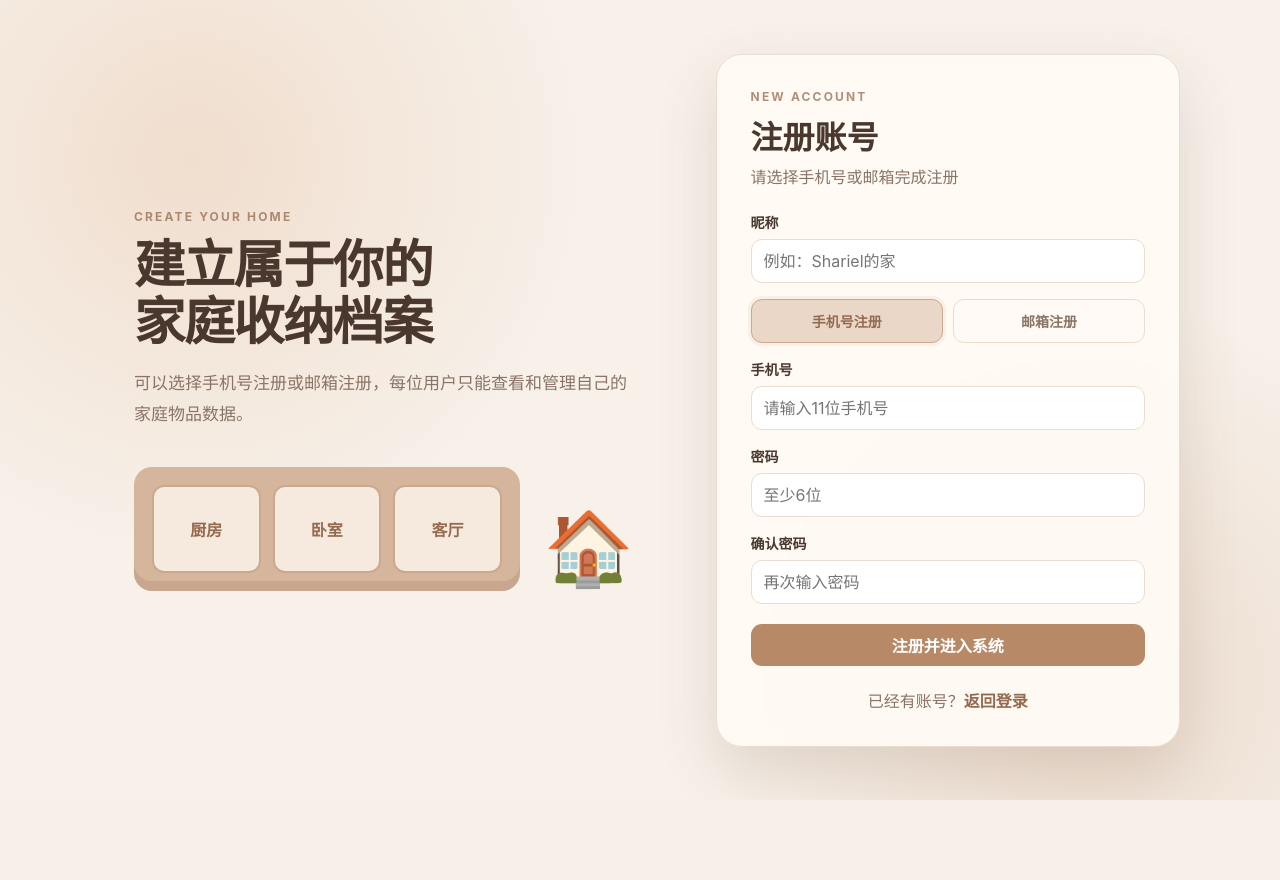
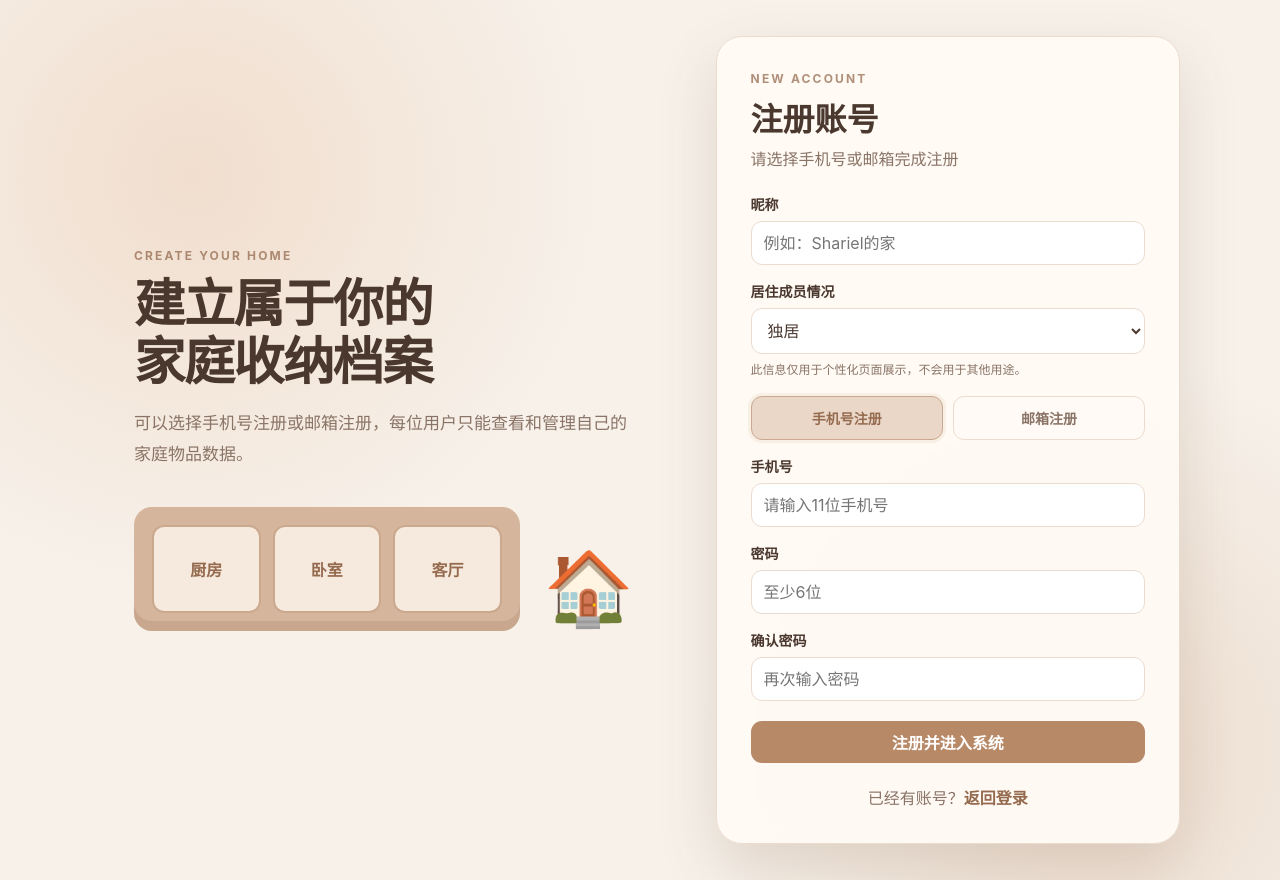
Before and after one commit to fanyifei217-cloud/Shariel_Final_Assignment, a Flask app: page /register in a window 1280 px wide. Before the commit the page ends 800 px from the top, so only its background shows below. Run offline with Flask 3, Linux system fonts and the light colour scheme.

Commit message:
Add files via upload

```diff
--- a/app.py
+++ b/app.py
@@ -62,6 +62,7 @@ def init_database() -> None:
                 display_name TEXT NOT NULL,
                 phone TEXT UNIQUE,
                 email TEXT UNIQUE,
+                household_type TEXT NOT NULL DEFAULT '独居',
                 password_hash TEXT NOT NULL,
                 created_at TEXT NOT NULL,
                 CHECK (phone IS NOT NULL OR email IS NOT NULL)
@@ -116,6 +117,12 @@ def init_database() -> None:
         shopping_columns = {row["name"] for row in conn.execute("PRAGMA table_info(shopping_items)")}
         if "user_id" not in shopping_columns:
             conn.execute("ALTER TABLE shopping_items ADD COLUMN user_id INTEGER")
+
+        user_columns = {row["name"] for row in conn.execute("PRAGMA table_info(users)")}
+        if "household_type" not in user_columns:
+            conn.execute(
+                "ALTER TABLE users ADD COLUMN household_type TEXT NOT NULL DEFAULT '独居'"
+            )
 
 
 def login_required(view):
@@ -284,14 +291,23 @@ def register():
         display_name = request.form.get("display_name", "").strip()
         register_type = request.form.get("register_type", "phone")
         account = request.form.get("account", "").strip().lower()
+        household_type = request.form.get("household_type", "独居").strip()
         password = request.form.get("password", "")
         confirm_password = request.form.get("confirm_password", "")
 
         phone = None
         email = None
 
-        if not all([display_name, account, password, confirm_password]):
+        allowed_household_types = {
+            "独居",
+            "情侣或已婚无子（两人）",
+            "已婚有子（三人及以上）",
+        }
+
+        if not all([display_name, account, household_type, password, confirm_password]):
             flash("请完整填写注册信息。", "error")
+        elif household_type not in allowed_household_types:
+            flash("请选择正确的居住成员情况。", "error")
         elif register_type == "phone" and not PHONE_PATTERN.match(account):
             flash("请输入正确的11位中国大陆手机号。", "error")
         elif register_type == "email" and not EMAIL_PATTERN.match(account):
@@ -311,13 +327,14 @@ def register():
                     cursor = conn.execute(
                         """
                         INSERT INTO users
-                        (display_name, phone, email, password_hash, created_at)
-                        VALUES (?, ?, ?, ?, ?)
+                        (display_name, phone, email, household_type, password_hash, created_at)
+                        VALUES (?, ?, ?, ?, ?, ?)
                         """,
                         (
                             display_name,
                             phone,
                             email,
+                            household_type,
                             generate_password_hash(password),
                             datetime.now().strftime("%Y-%m-%d %H:%M:%S"),
                         ),
@@ -325,6 +342,7 @@ def register():
                     user_id = cursor.lastrowid
                 session["user_id"] = user_id
                 session["display_name"] = display_name
+                session["household_type"] = household_type
                 flash("注册成功，欢迎使用家庭物品收纳管理系统。", "success")
                 return redirect(url_for("index"))
             except sqlite3.IntegrityError:
@@ -354,6 +372,7 @@ def login():
         if user and check_password_hash(user["password_hash"], password):
             session["user_id"] = user["id"]
             session["display_name"] = user["display_name"]
+            session["household_type"] = user["household_type"]
             flash("登录成功。", "success")
             return redirect(url_for("index"))
 
--- a/static/style.css
+++ b/static/style.css
@@ -750,3 +750,21 @@ body:not(.auth-body) .topbar + .nav-bar + main.container {
         font-size: clamp(28px, 7vw, 40px);
     }
 }
+
+
+.privacy-note {
+    display: block;
+    margin-top: 7px;
+    color: var(--muted);
+    font-size: 12px;
+    line-height: 1.55;
+    font-weight: 400;
+}
+
+.login-note {
+    margin: -14px 0 22px;
+    padding: 9px 11px;
+    border-radius: 10px;
+    background: #f4e8de;
+    color: #806a5d;
+}
--- a/templates/login.html
+++ b/templates/login.html
@@ -27,6 +27,7 @@
             <p class="eyebrow brown">WELCOME BACK</p>
             <h2>登录系统</h2>
             <p>可使用手机号或邮箱登录</p>
+            <p class="privacy-note login-note">居住成员情况仅用于个性化页面展示。</p>
         </div>
 
         {% with messages = get_flashed_messages(with_categories=true) %}
--- a/templates/register.html
+++ b/templates/register.html
@@ -39,6 +39,17 @@
             <label>
                 <span>昵称</span>
                 <input name="display_name" required autocomplete="name" placeholder="例如：Shariel的家">
+            </label>
+
+
+            <label>
+                <span>居住成员情况</span>
+                <select name="household_type" required>
+                    <option value="独居">独居</option>
+                    <option value="情侣或已婚无子（两人）">情侣或已婚无子（两人）</option>
+                    <option value="已婚有子（三人及以上）">已婚有子（三人及以上）</option>
+                </select>
+                <small class="privacy-note">此信息仅用于个性化页面展示，不会用于其他用途。</small>
             </label>
 
             <div class="register-tabs">
```
